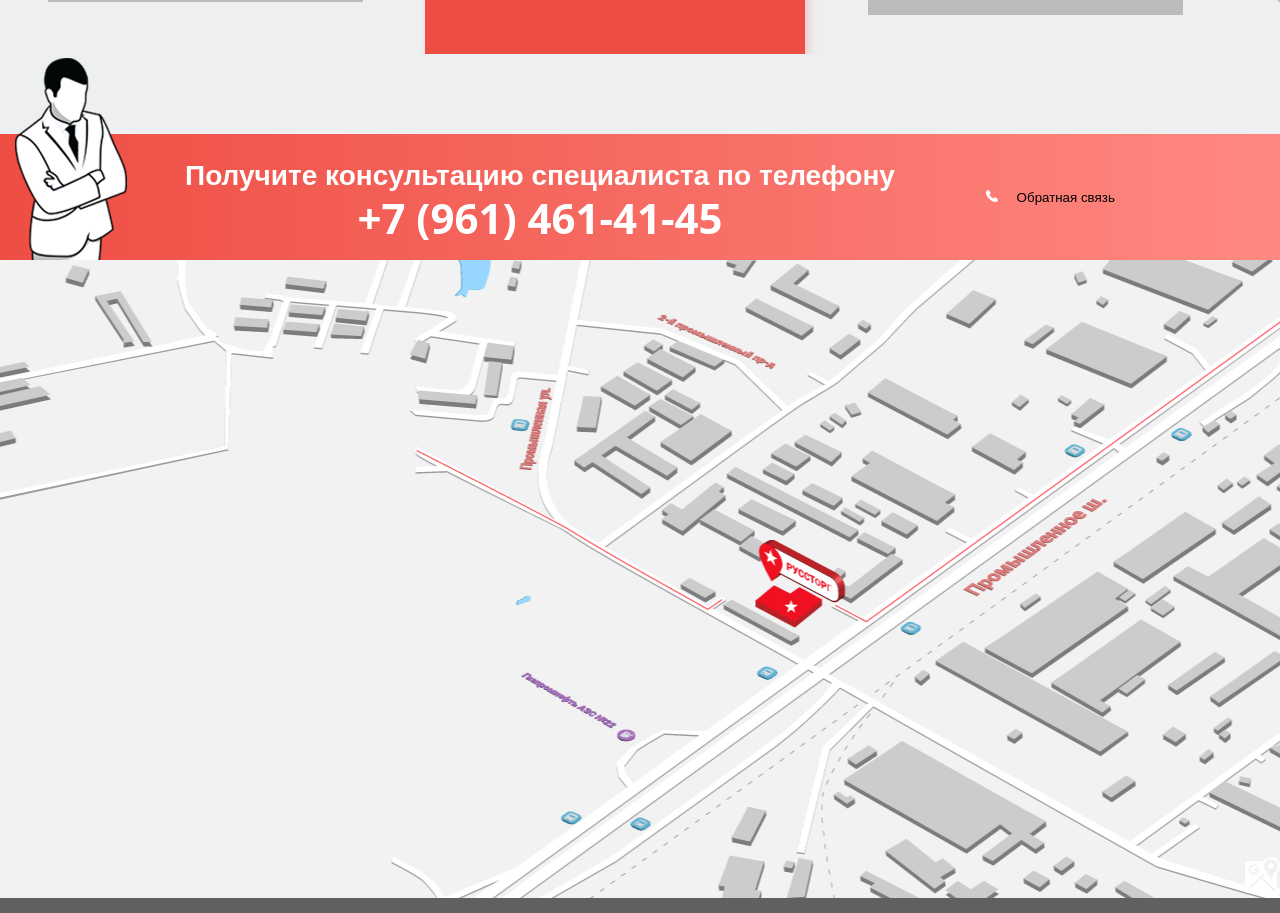
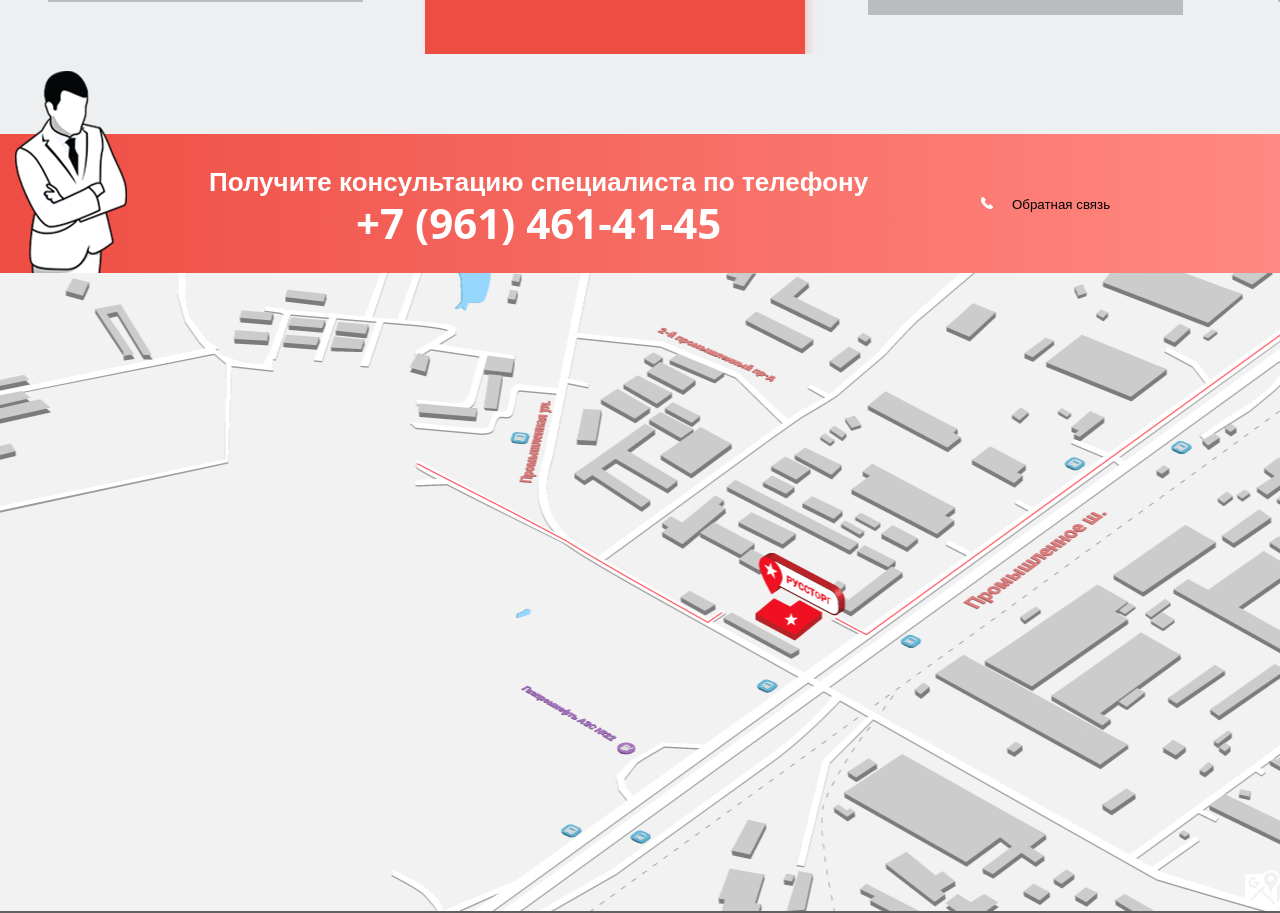
Before and after one commit to AnarAgaev/Rus-torg, a website: page src/index.html in a window 1280 px wide. Shown: the part 2319-3232 px from the top of the page. Drawn offline with nearby package versions, Linux system fonts and the light colour scheme; files that its build step writes are made by us from their sources; files whose address does not match are found by name.

Commit message:
fix consultation section

```diff
--- a/src/index.html
+++ b/src/index.html
@@ -396,7 +396,7 @@
                 <p class="consultation__phone">+7 (961) 461-41-45</p>
             </div>
             <div class="consultation__button-container">
-                <button type="button" name="button" class="btn-default-emty open-feedback-modal">
+                <button type="button" name="button" class="btn-default btn-dark open-feedback-modal">
                     <span>
                         <img src="/images/btn-icon-phone.png" alt="">
                         Обратная связь
--- a/src/less/main.less
+++ b/src/less/main.less
@@ -172,7 +172,6 @@ header {
         }
         .scroll-arrow-body {
             animation: slide-mouse .8s infinite linear alternate;
-            // width: 26px;
             top: 17px;
             left: 50%;
             position: absolute;
@@ -617,12 +616,11 @@ header {
         justify-content: flex-start;
         flex-wrap: nowrap;
         align-items: center;
-        height: 126px;
+        height: 139px;
         position: relative;
-        padding-left: 185px;
+        padding-left: 209px;
     }
     &__back {
-        margin-right: 62px;
         position: absolute;
         bottom: 0;
         left: 15px;
@@ -631,14 +629,14 @@ header {
         text-align: center;
         color: #ffffff;
         font-weight: 700;
-        margin-right: 64px;
+        margin-right: 86px;
         &::before,
         &::after {
             display: none;
         }
     }
     &__title {
-        font-size: 28px;
+        font-size: 26px;
         font-family: 'MetaPro', sans-serif;
         line-height: 1.5;
         &::before,
@@ -655,12 +653,8 @@ header {
             display: none;
         }
     }
-    &__button-container .btn-default-emty {
+    &__button-container .btn-default {
         padding-left: 27px;
-        &::before,
-        &::after {
-            display: none;
-        }
         img {
             margin-right: 15px;
         }
--- a/src/less/template.less
+++ b/src/less/template.less
@@ -151,6 +151,9 @@ body.modal-open {
         z-index: 30;
     }
 }
+.btn-dark {
+    background-color: #e40f00;
+}
 
 
 // Anchors
```
